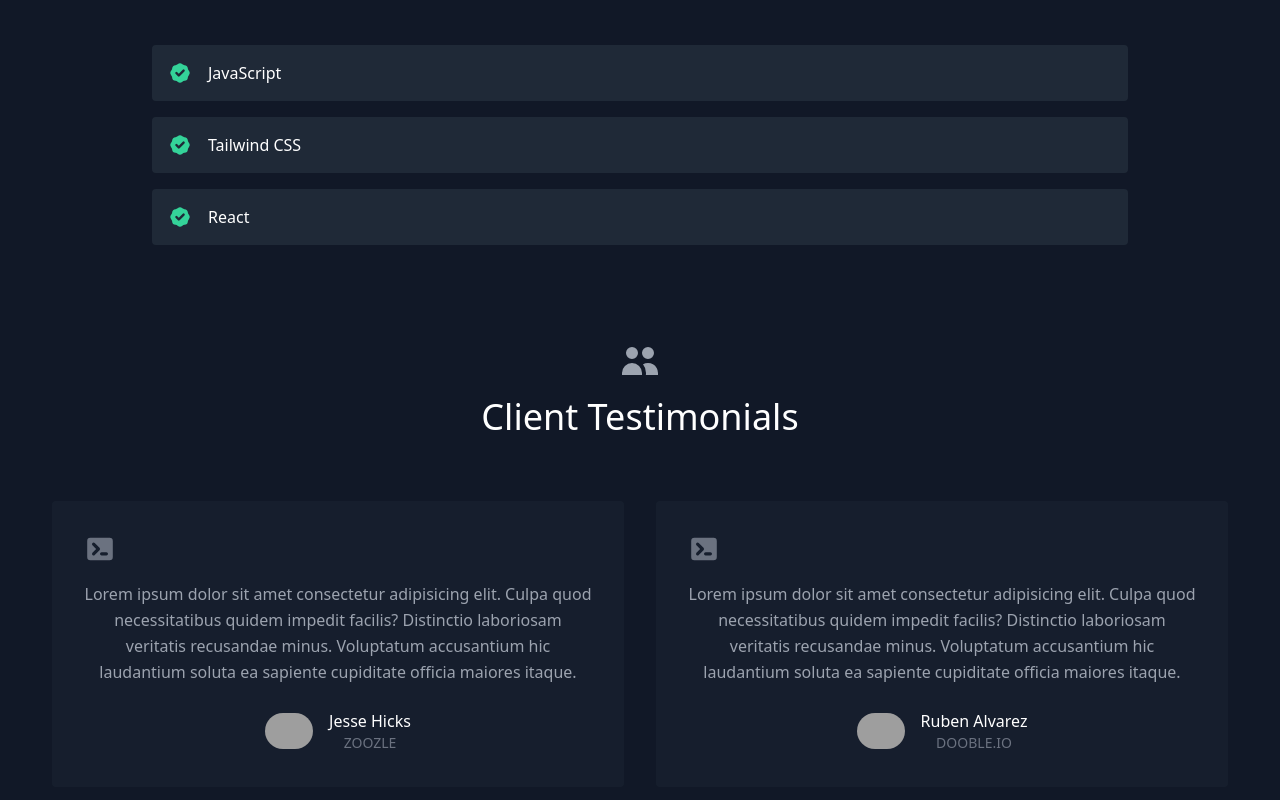
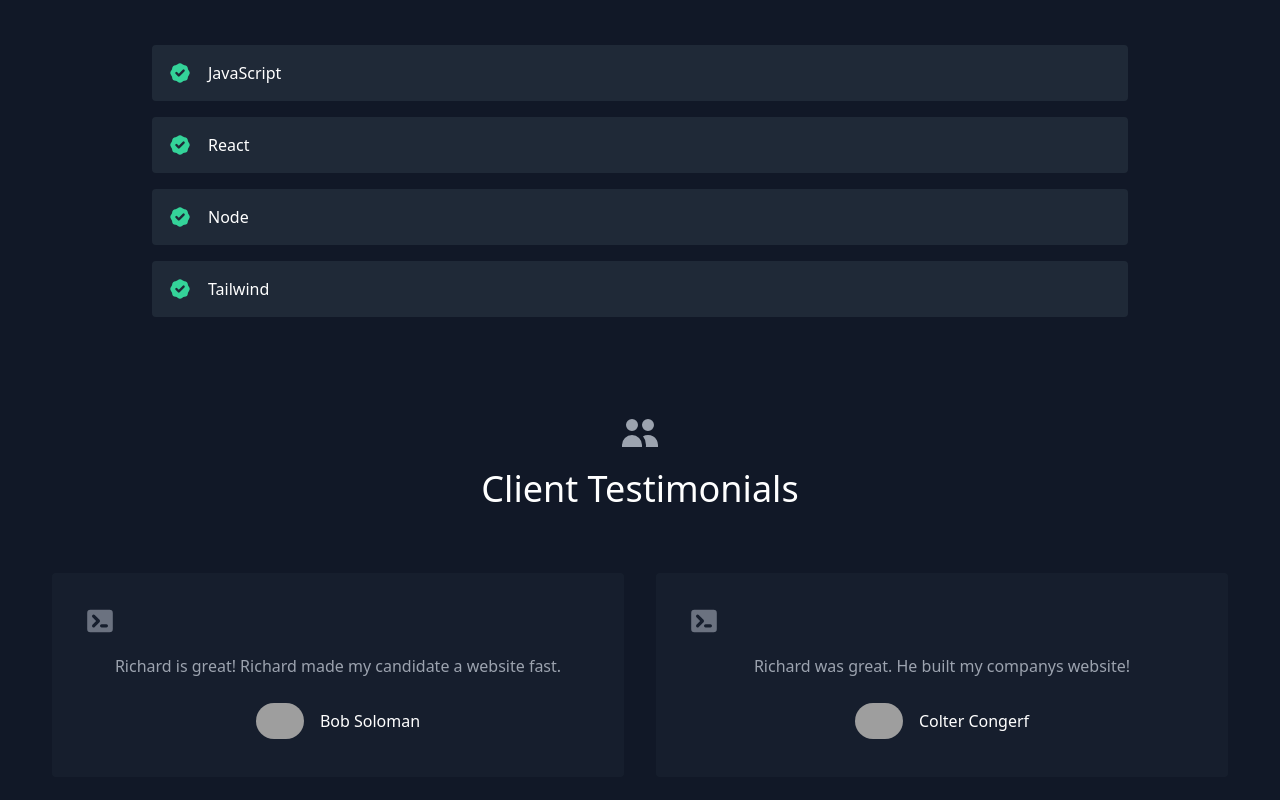
Before and after one commit to richardsavala/react-portfolio, a React (Create React App) app: page / in a window 1280 px wide. Shown: the part 1080-1880 px from the top of the page. Built offline with nearby package versions, Linux system fonts and the light colour scheme; grey boxes are pictures that could not be loaded.

Commit message:
Add files via upload
updated data in data.js

```diff
--- a/src/data.js
+++ b/src/data.js
@@ -1,45 +1,45 @@
 export const projects = [{
         title: "React Advanced Tutorial",
         subtitle: "React Cart",
-        description: "Lorem ipsum dolor sit amet consectetur adipisicing elit. Praesentium dolore rerum laborum iure enim sint nemo omnis voluptate exercitationem eius?",
+        description: "Cart built with React, includes counter example and cart total.",
         image: "./project-1.gif",
         link: "https://github.com/richardsavala/advanced-react-tutorial",
     },
     {
         title: "React Advanced Tutorial",
-        subtitle: "React Stripe Menus",
-        description: "Lorem ipsum dolor sit amet consectetur adipisicing elit. Praesentium dolore rerum laborum iure enim sint nemo omnis voluptate exercitationem eius?",
+        subtitle: "React Stripe Menu",
+        description: "Navbar built with React, it looks great!",
         image: "./stripe.gif",
         link: "https://github.com/richardsavala/react-stripe-menus",
     },
     {
         title: "React Advanced Tutorial",
         subtitle: "React Sidebar Modal",
-        description: "Lorem ipsum dolor sit amet consectetur adipisicing elit. Praesentium dolore rerum laborum iure enim sint nemo omnis voluptate exercitationem eius?",
+        description: "Sidebar and modal built with React, this is a great one!",
         image: "./sidebar-modal.gif",
         link: "https://github.com/richardsavala/react-sidebar-modal",
     },
     {
         title: "React Advanced Tutorial",
         subtitle: "React List",
-        description: "Lorem ipsum dolor sit amet consectetur adipisicing elit. Praesentium dolore rerum laborum iure enim sint nemo omnis voluptate exercitationem eius?",
+        description: "Grocery list creator built with React, another great project!",
         image: "./grocery-bud.gif",
         link: "https://github.com/richardsavala/react-navbar",
     },
 ];
 
 export const testimonials = [{
-        quote: "Lorem ipsum dolor sit amet consectetur adipisicing elit. Culpa quod necessitatibus quidem impedit facilis? Distinctio laboriosam veritatis recusandae minus. Voluptatum accusantium hic laudantium soluta ea sapiente cupiditate officia maiores itaque.",
+        quote: "Richard is great! Richard made my candidate a website fast.",
         image: "https://randomuser.me/api/portraits/men/1.jpg",
-        name: "Jesse Hicks",
-        company: "Zoozle",
+        name: "Bob Soloman",
+        company: "",
     },
     {
-        quote: "Lorem ipsum dolor sit amet consectetur adipisicing elit. Culpa quod necessitatibus quidem impedit facilis? Distinctio laboriosam veritatis recusandae minus. Voluptatum accusantium hic laudantium soluta ea sapiente cupiditate officia maiores itaque.",
+        quote: "Richard was great. He built my companys website!",
         image: "https://randomuser.me/api/portraits/men/94.jpg",
-        name: "Ruben Alvarez",
-        company: "Dooble.io",
+        name: "Colter Congerf",
+        company: "",
     },
 ];
 
-export const skills = ["JavaScript", "Tailwind CSS", "React"];
+export const skills = ["JavaScript", "React", "Node", "Tailwind"];
```
